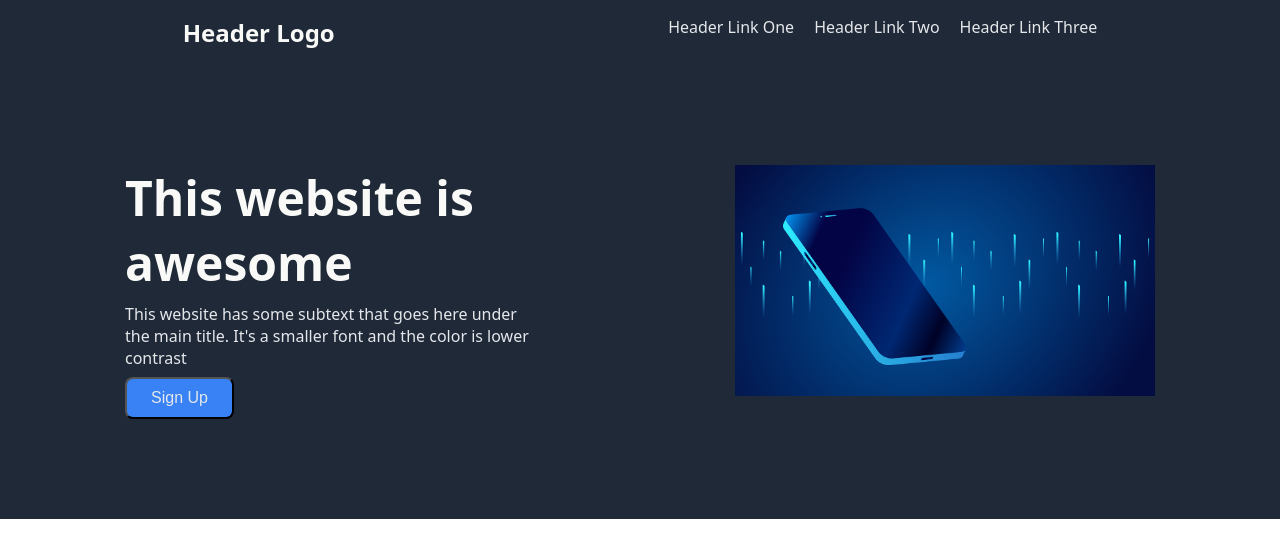
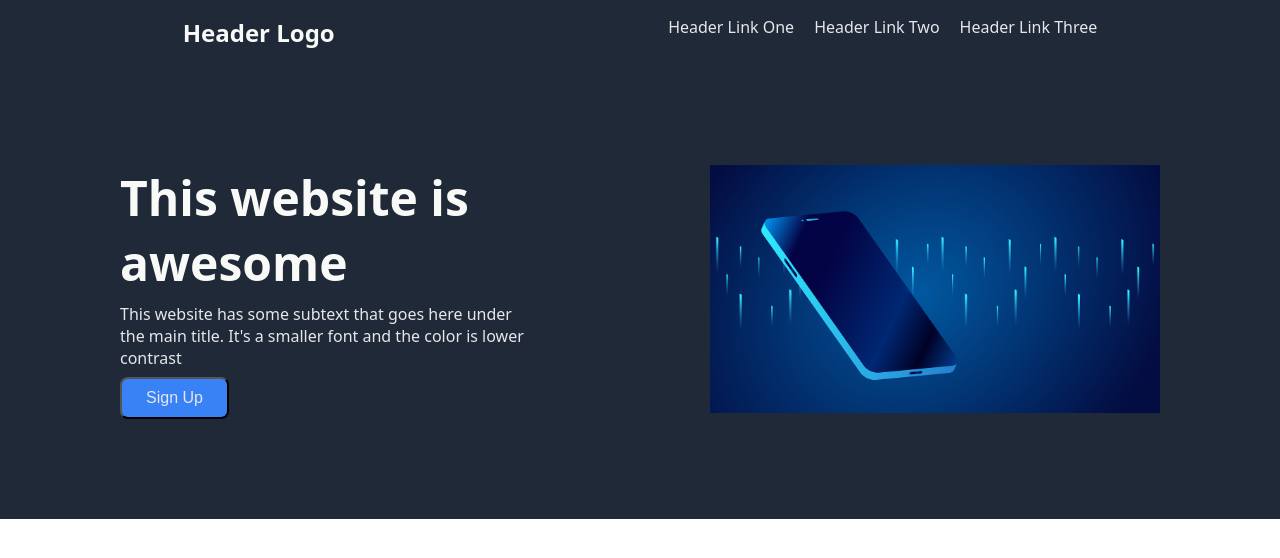
Before and after one commit to marukooo96/landing-page, a plain HTML site: page index.html in a window 1280 px wide. Drawn offline with Linux system fonts and the light colour scheme.

Commit message:
Edit header content gap and image width

```diff
--- a/style.css
+++ b/style.css
@@ -51,7 +51,7 @@ a {
 .header {
     display: flex;
     justify-content: center;
-    gap: 200px;
+    gap: 180px;
     width: 1000x;
 }
 
@@ -76,5 +76,5 @@ button {
 
 img {
 
-    width: 420px;
+    width: 450px;
 }
```
